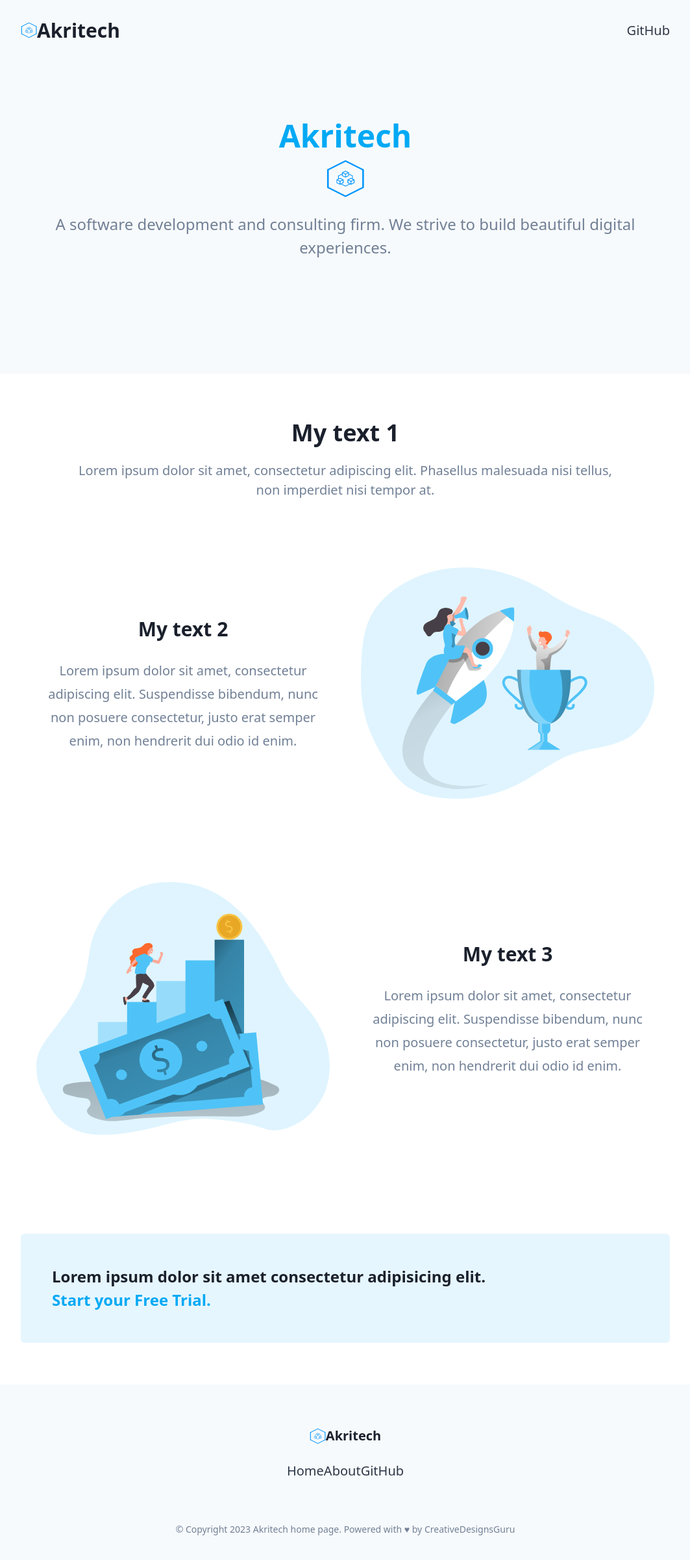
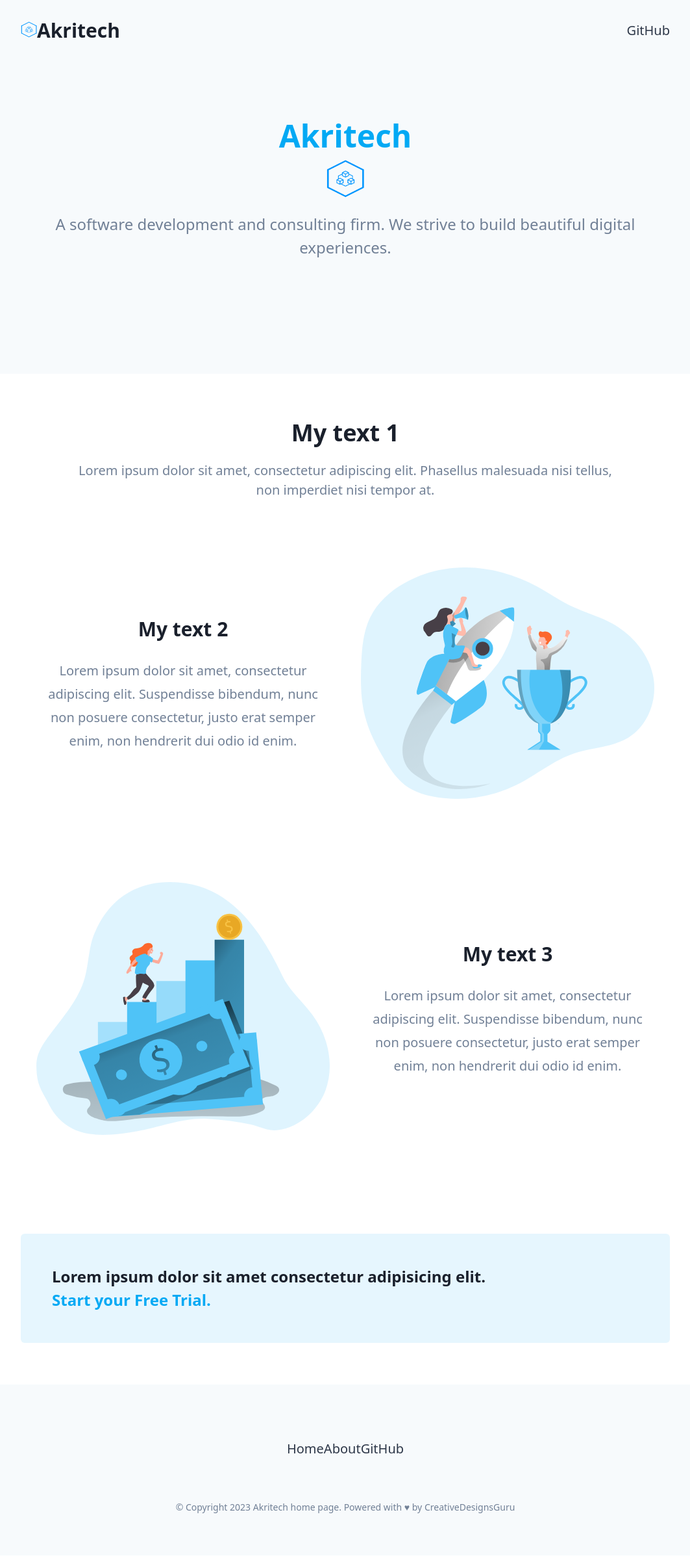
Before and after one commit to dlozina/Akritech, a Next.js app: page / in a window 1280 px wide. Shown: the top 2400 px of the page at 65% size, without its empty margins (108-1171 px from the left). Built offline with nearby package versions, Linux system fonts and the light colour scheme.

Commit message:
Changed next.config

```diff
--- a/next.config.js
+++ b/next.config.js
@@ -8,8 +8,7 @@ module.exports = withBundleAnalyzer({
   trailingSlash: true,
   basePath: '',
   images: {
-    loader: 'imgix',
-    path: '/',
+    unoptimized: true,
   },
   // The starter code load resources from `public` folder with `router.basePath` in React components.
   // So, the source code is "basePath-ready".
--- a/src/footer/CenteredFooter.tsx
+++ b/src/footer/CenteredFooter.tsx
@@ -4,15 +4,12 @@ import { FooterCopyright } from './FooterCopyright';
 import { FooterIconList } from './FooterIconList';
 
 type ICenteredFooterProps = {
-  logo: ReactNode;
   iconList: ReactNode;
   children: ReactNode;
 };
 
 const CenteredFooter = (props: ICenteredFooterProps) => (
   <div className="text-center">
-    {props.logo}
-
     <nav>
       <ul className="navbar mt-5 flex flex-row justify-center font-medium text-xl text-gray-800">
         {props.children}
--- a/src/templates/Footer.tsx
+++ b/src/templates/Footer.tsx
@@ -3,13 +3,11 @@ import Link from 'next/link';
 import { Background } from '../background/Background';
 import { CenteredFooter } from '../footer/CenteredFooter';
 import { Section } from '../layout/Section';
-import { Logo } from './Logo';
 
 const Footer = () => (
   <Background color="bg-gray-100">
     <Section>
       <CenteredFooter
-        logo={<Logo />}
         iconList={
           <>
             <Link href="/">
--- a/src/templates/Logo.tsx
+++ b/src/templates/Logo.tsx
@@ -14,8 +14,8 @@ const Logo = (props: ILogoProps) => {
 
   return (
     <span className={`text-gray-900 inline-flex items-center ${fontStyle}`}>
-      <Image src={logo} alt="" width={25} height={25} />
-      {AppConfig.site_name}
+      <div><Image src={logo} alt="" width={25} height={25} /></div>
+      <div>{AppConfig.site_name}</div>
     </span>
   );
 };
```
